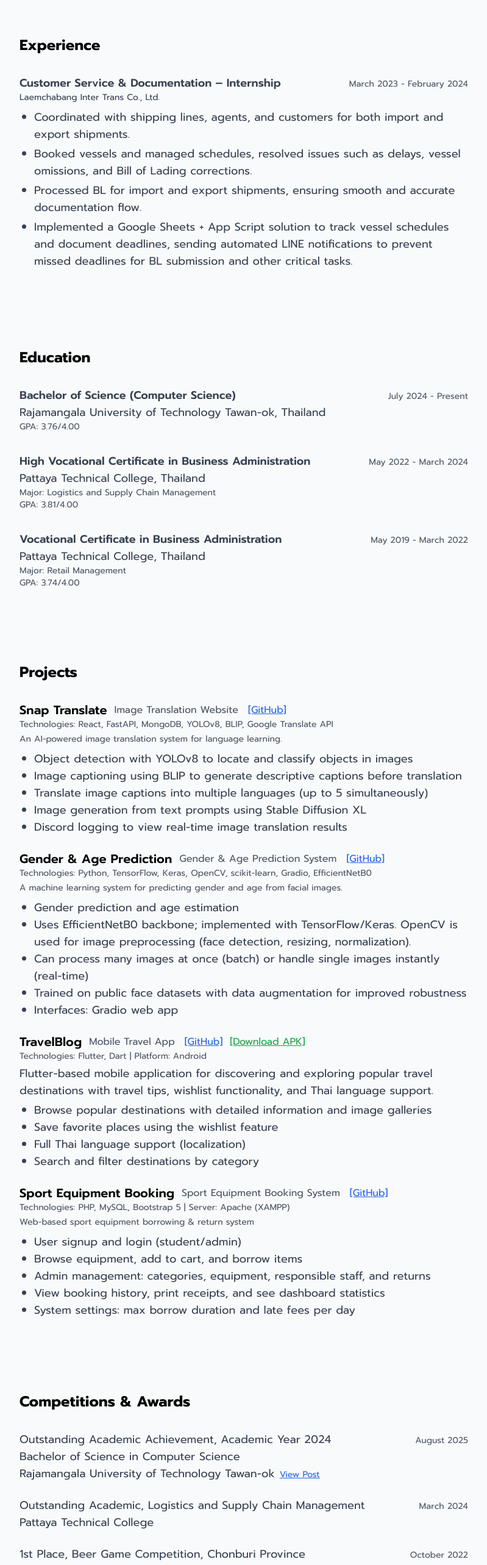
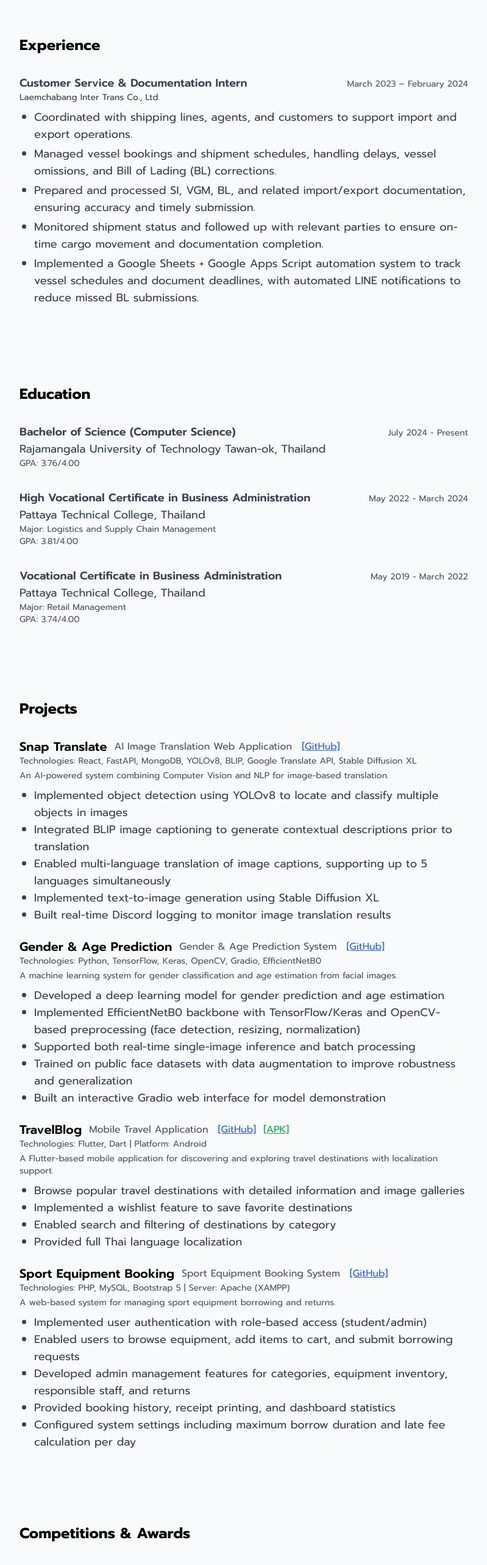
Before and after one commit to pawit5001/pawit5001.github.io, a React (Create React App) app: page / in a window 1280 px wide. Shown: the part 800-3366 px from the top of the page at 61% size, without its empty margins (240-1039 px from the left). Built offline with nearby package versions, Linux system fonts and the light colour scheme.

Commit message:
improve experience, projects, awards

```diff
--- a/src/sections/Experience.tsx
+++ b/src/sections/Experience.tsx
@@ -3,19 +3,62 @@ import React from "react";
 type Props = { lang?: string };
 
 const Experience: React.FC<Props> = ({ lang = "en" }) => (
-  <section id="experience" className="max-w-3xl mx-auto py-12 px-4 scroll-mt-20">
-    <h2 className="text-2xl font-bold mb-8">{lang === "th" ? "ประสบการณ์" : "Experience"}</h2>
+  <section
+    id="experience"
+    className="max-w-3xl mx-auto py-12 px-4 scroll-mt-20"
+  >
+    <h2 className="text-2xl font-bold mb-8">
+      {lang === "th" ? "ประสบการณ์ทำงาน" : "Experience"}
+    </h2>
+
     <div className="mb-8">
       <div className="flex flex-wrap justify-between items-baseline">
-        <p className="font-semibold">{lang === "th" ? "Customer Service & Documentation – Internship" : "Customer Service & Documentation – Internship"}</p>
-        <span className="text-sm text-gray-600">{lang === "th" ? "มีนาคม 2023 - กุมภาพันธ์ 2024" : "March 2023 - February 2024"}</span>
+        <p className="font-semibold">
+          {lang === "th"
+            ? "เจ้าหน้าที่บริการลูกค้าและเอกสาร – ฝึกงาน"
+            : "Customer Service & Documentation Intern"}
+        </p>
+        <span className="text-sm text-gray-600">
+          {lang === "th"
+            ? "มีนาคม 2023 – กุมภาพันธ์ 2024"
+            : "March 2023 – February 2024"}
+        </span>
       </div>
-      <p className="text-sm text-gray-700 mb-1">Laemchabang Inter Trans Co., Ltd.</p>
+
+      <p className="text-sm text-gray-700 mb-1">
+        Laemchabang Inter Trans Co., Ltd.
+      </p>
+
       <ul className="list-disc pl-6 mt-2 space-y-1">
-        <li>{lang === "th" ? "ประสานงานกับ Shipping Line, Agent , ขนส่งและลูกค้า สำหรับงาน Import/Export" : "Coordinated with shipping lines, agents, and customers for both import and export shipments."}</li>
-        <li>{lang === "th" ? "จองเรือและแก้ไขปัญหา Delay, Vessel Omission, Bill of Lading, และอื่นๆที่เกี่ยวข้อง" : "Booked vessels and managed schedules, resolved issues such as delays, vessel omissions, and Bill of Lading corrections."}</li>
-        <li>{lang === "th" ? "จัดทำ SI/VGM, BL และเอกสารอื่นๆที่เกี่ยวข้อง สำหรับ Import/Export" : "Processed BL for import and export shipments, ensuring smooth and accurate documentation flow."}</li>
-        <li>{lang === "th" ? "พัฒนา Google Sheets + App Script เพื่อติดตามวันที่เรือออก และ Deadline ของเอกสาร พร้อมส่ง LINE แจ้งเตือนอัตโนมัติ ป้องกันการส่ง BL ล่าช้าและงานสำคัญอื่นๆ" : "Implemented a Google Sheets + App Script solution to track vessel schedules and document deadlines, sending automated LINE notifications to prevent missed deadlines for BL submission and other critical tasks."}</li>
+        <li>
+          {lang === "th"
+            ? "ประสานงานกับสายเรือ ตัวแทน และลูกค้า เพื่อสนับสนุนกระบวนการนำเข้าและส่งออกสินค้า"
+            : "Coordinated with shipping lines, agents, and customers to support import and export operations."}
+        </li>
+
+        <li>
+          {lang === "th"
+            ? "ดำเนินการจองเรือและจัดการตารางเดินเรือ รวมถึงแก้ไขปัญหา เช่น ความล่าช้า การเปลี่ยนแปลงเรือ และการแก้ไขใบตราส่งสินค้า (BL)"
+            : "Managed vessel bookings and shipment schedules, handling delays, vessel omissions, and Bill of Lading (BL) corrections."}
+        </li>
+
+        <li>
+          {lang === "th"
+            ? "จัดทำและตรวจสอบเอกสาร SI, VGM, BL และเอกสารที่เกี่ยวข้องกับงานนำเข้า/ส่งออก ให้ถูกต้องครบถ้วน"
+            : "Prepared and processed SI, VGM, BL, and related import/export documentation, ensuring accuracy and timely submission."}
+        </li>
+
+        <li>
+          {lang === "th"
+            ? "ติดตามสถานะการขนส่งสินค้าและประสานงานกับหน่วยงานที่เกี่ยวข้อง เพื่อให้การขนส่งและเอกสารเป็นไปตามกำหนดเวลา"
+            : "Monitored shipment status and followed up with relevant parties to ensure on-time cargo movement and documentation completion."}
+        </li>
+
+        <li>
+          {lang === "th"
+            ? "พัฒนาและปรับปรุงระบบติดตามตารางเรือและกำหนดส่งเอกสารด้วย Google Sheets และ Google Apps Script พร้อมระบบแจ้งเตือนอัตโนมัติผ่าน LINE เพื่อป้องกันการส่ง BL ล่าช้า"
+            : "Implemented a Google Sheets + Google Apps Script automation system to track vessel schedules and document deadlines, with automated LINE notifications to reduce missed BL submissions."}
+        </li>
       </ul>
     </div>
   </section>
--- a/src/sections/Projects.tsx
+++ b/src/sections/Projects.tsx
@@ -4,77 +4,238 @@ type Props = { lang?: string };
 
 const Projects: React.FC<Props> = ({ lang = "en" }) => (
   <section id="projects" className="max-w-3xl mx-auto py-12 px-4 scroll-mt-20">
-    <h2 className="text-2xl font-bold mb-8">{lang === "th" ? "โปรเจกต์" : "Projects"}</h2>
+    <h2 className="text-2xl font-bold mb-8">
+      {lang === "th" ? "ผลงานโปรเจกต์" : "Projects"}
+    </h2>
 
+    {/* Snap Translate */}
     <div className="mb-6">
-      <div className="flex items-center">
+      <div className="flex items-center flex-wrap">
         <span className="text-lg md:text-xl font-semibold">Snap Translate</span>
-        <span className="ml-3 text-sm md:text-base text-gray-600">{lang === "th" ? "เว็บไซต์แปลภาษาจากรูปภาพ" : "Image Translation Website"}</span>
-        <a href="https://github.com/pawit5001/SnapTranslate" target="_blank" rel="noopener noreferrer" className="ml-4 text-blue-600 underline text-sm md:text-base">[GitHub]</a>
+        <span className="ml-3 text-sm md:text-base text-gray-600">
+          {lang === "th" ? "เว็บแอปพลิเคชันแปลภาษาจากภาพด้วย AI" : "AI Image Translation Web Application"}
+        </span>
+        <a
+          href="https://github.com/pawit5001/SnapTranslate"
+          target="_blank"
+          rel="noopener noreferrer"
+          className="ml-4 text-blue-600 underline text-sm md:text-base"
+        >
+          [GitHub]
+        </a>
       </div>
-      <p className="text-gray-600 text-sm mb-1">{lang === "th" ? "เทคโนโลยี: React, FastAPI, MongoDB, YOLOv8, BLIP, Google Translate API" : "Technologies: React, FastAPI, MongoDB, YOLOv8, BLIP, Google Translate API"}</p>
-      <p className="text-gray-600 text-sm mb-2">{lang === "th" ? "ระบบแปลภาพด้วย AI สำหรับการเรียนภาษา" : "An AI-powered image translation system for language learning."}</p>
+
+      <p className="text-gray-600 text-sm mb-1">
+        {lang === "th"
+          ? "เทคโนโลยีที่ใช้: React, FastAPI, MongoDB, YOLOv8, BLIP, Google Translate API, Stable Diffusion XL"
+          : "Technologies: React, FastAPI, MongoDB, YOLOv8, BLIP, Google Translate API, Stable Diffusion XL"}
+      </p>
+
+      <p className="text-gray-600 text-sm mb-2">
+        {lang === "th"
+          ? "ระบบแปลภาษาจากภาพโดยใช้ AI ผสานเทคโนโลยี Computer Vision และ NLP"
+          : "An AI-powered system combining Computer Vision and NLP for image-based translation."}
+      </p>
 
       <ul className="list-disc pl-6 mb-2 text-sm text-gray-700">
-        <li>{lang === "th" ? "ตรวจจับวัตถุด้วย YOLOv8 เพื่อทำนายภาพ" : "Object detection with YOLOv8 to locate and classify objects in images"}</li>
-        <li>{lang === "th" ? "สร้างคำบรรยายภาพด้วย BLIP เพื่ออธิบายรูปภาพก่อนนำไปแปลภาษา" : "Image captioning using BLIP to generate descriptive captions before translation"}</li>
-        <li>{lang === "th" ? "แปลภาพเป็นหลายภาษาได้ เลือกได้มากสุด 5 ภาษาพร้อมกัน" : "Translate image captions into multiple languages (up to 5 simultaneously)"}</li>
-        <li>{lang === "th" ? "สร้างภาพจากข้อความ (Stable Diffusion XL)" : "Image generation from text prompts using Stable Diffusion XL"}</li>
-        <li>{lang === "th" ? "Discord Log เพื่อดูบันทึกการแปลภาพแบบเรียลไทม์" : "Discord logging to view real-time image translation results"}</li>
+        <li>
+          {lang === "th"
+            ? "ตรวจจับและจำแนกวัตถุในภาพด้วย YOLOv8 เพื่อระบุวัตถุหลายชนิดในภาพอย่างแม่นยำ"
+            : "Implemented object detection using YOLOv8 to locate and classify multiple objects in images"}
+        </li>
+        <li>
+          {lang === "th"
+            ? "สร้างคำบรรยายภาพอัตโนมัติด้วย BLIP เพื่อรองรับการแปลรูปภาพที่หลากหลายมากยิ่งขึ้น"
+            : "Integrated BLIP image captioning to generate contextual descriptions prior to translation"}
+        </li>
+        <li>
+          {lang === "th"
+            ? "รองรับการแปลคำบรรยายภาพเป็นภาษาต่าง ๆ ได้พร้อมกันสูงสุด 5 ภาษา"
+            : "Enabled multi-language translation of image captions, supporting up to 5 languages simultaneously"}
+        </li>
+        <li>
+          {lang === "th"
+            ? "สร้างภาพจากข้อความด้วย Stable Diffusion XL เพื่อเพิ่มความเข้าใจและความน่าสนใจของเนื้อหา"
+            : "Implemented text-to-image generation using Stable Diffusion XL"}
+        </li>
+        <li>
+          {lang === "th"
+            ? "บันทึกผลการแปลภาพแบบเรียลไทม์ผ่าน Discord เพื่อการติดตามและตรวจสอบ"
+            : "Built real-time Discord logging to monitor image translation results"}
+        </li>
       </ul>
     </div>
 
+    {/* Gender & Age Prediction */}
     <div className="mb-6">
-      <div className="flex items-center">
+      <div className="flex items-center flex-wrap">
         <span className="text-lg md:text-xl font-semibold">Gender & Age Prediction</span>
-        <span className="ml-3 text-sm md:text-base text-gray-600">{lang === "th" ? "ระบบทำนายเพศและอายุ" : "Gender & Age Prediction System"}</span>
-        <a href="https://github.com/pawit5001/gender-age-prediction" target="_blank" rel="noopener noreferrer" className="ml-4 text-blue-600 underline text-sm md:text-base">[GitHub]</a>
+        <span className="ml-3 text-sm md:text-base text-gray-600">
+          {lang === "th" ? "ระบบทำนายเพศและอายุด้วย AI" : "Gender & Age Prediction System"}
+        </span>
+        <a
+          href="https://github.com/pawit5001/gender-age-prediction"
+          target="_blank"
+          rel="noopener noreferrer"
+          className="ml-4 text-blue-600 underline text-sm md:text-base"
+        >
+          [GitHub]
+        </a>
       </div>
 
-      <p className="text-gray-600 text-sm mb-1">{lang === "th" ? "เทคโนโลยี: Python, TensorFlow, Keras, OpenCV, scikit-learn, Gradio, EfficientNetB0" : "Technologies: Python, TensorFlow, Keras, OpenCV, scikit-learn, Gradio, EfficientNetB0"}</p>
-      <p className="text-gray-600 text-sm mb-2">{lang === "th" ? "ระบบทำนายเพศและอายุจากภาพใบหน้าด้วยโมเดล ML" : "A machine learning system for predicting gender and age from facial images."}</p>
+      <p className="text-gray-600 text-sm mb-1">
+        {lang === "th"
+          ? "เทคโนโลยีที่ใช้: Python, TensorFlow, Keras, OpenCV, Gradio, EfficientNetB0"
+          : "Technologies: Python, TensorFlow, Keras, OpenCV, Gradio, EfficientNetB0"}
+      </p>
+
+      <p className="text-gray-600 text-sm mb-2">
+        {lang === "th"
+          ? "ระบบ Machine Learning สำหรับทำนายเพศและอายุจากภาพใบหน้าอย่างแม่นยำและรวดเร็ว"
+          : "A machine learning system for gender classification and age estimation from facial images."}
+      </p>
 
       <ul className="list-disc pl-6 mb-2 text-sm text-gray-700">
-        <li>{lang === "th" ? "ทำนายเพศและอายุจากรูปภาพคน" : "Gender prediction and age estimation"}</li>
-        <li>{lang === "th" ? "การเตรียมข้อมูลก่อนนำไปเทรน (ขนาดรูปภาพ, ปรับมุม, การตรวจจับใบหน้า)" : "Uses EfficientNetB0 backbone; implemented with TensorFlow/Keras. OpenCV is used for image preprocessing (face detection, resizing, normalization)."}</li>
-        <li>{lang === "th" ? "รองรับการเทรนโมเดลเป็นชุด หลาย batch พร้อมกัน" : "Can process many images at once (batch) or handle single images instantly (real-time)"}</li>
-        <li>{lang === "th" ? "เทรนด้วยชุดข้อมูลภาพใบหน้า พร้อมเทคนิคเพิ่มความหลากหลายของข้อมูล" : "Trained on public face datasets with data augmentation for improved robustness"}</li>
-        <li>{lang === "th" ? "อินเตอร์เฟซ: Gradio web app" : "Interfaces: Gradio web app"}</li>
+        <li>
+          {lang === "th"
+            ? "พัฒนาโมเดล Deep Learning สำหรับทำนายเพศและอายุจากภาพใบหน้า"
+            : "Developed a deep learning model for gender prediction and age estimation"}
+        </li>
+        <li>
+          {lang === "th"
+            ? "ใช้ EfficientNetB0 เป็นโครงข่ายหลัก พร้อมเตรียมข้อมูลภาพด้วย OpenCV (ตรวจจับใบหน้า ปรับขนาด และปรับมาตรฐาน)"
+            : "Implemented EfficientNetB0 backbone with TensorFlow/Keras and OpenCV-based preprocessing (face detection, resizing, normalization)"}
+        </li>
+        <li>
+          {lang === "th"
+            ? "รองรับการประมวลผลทั้งแบบเรียลไทม์และแบบกลุ่ม (batch)"
+            : "Supported both real-time single-image inference and batch processing"}
+        </li>
+        <li>
+          {lang === "th"
+            ? "ฝึกโมเดลด้วยชุดข้อมูลสาธารณะ พร้อมเทคนิค Data Augmentation เพื่อเพิ่มความแม่นยำ"
+            : "Trained on public face datasets with data augmentation to improve robustness and generalization"}
+        </li>
+        <li>
+          {lang === "th"
+            ? "พัฒนาอินเทอร์เฟซทดลองใช้งานผ่าน Gradio เพื่อให้ผู้ใช้สามารถทดสอบระบบได้ง่าย"
+            : "Built an interactive Gradio web interface for model demonstration"}
+        </li>
       </ul>
     </div>
 
+{/* TravelBlog */}
 <div className="mb-6">
-      <div className="flex items-center">
+<div className="flex items-center flex-wrap">
   <span className="text-lg md:text-xl font-semibold">TravelBlog</span>
-        <span className="ml-3 text-sm md:text-base text-gray-600">{lang === "th" ? "แอปมือถือแนะนำสถานที่ท่องเที่ยว" : "Mobile Travel App"}</span>
-        <a href="https://github.com/pawit5001/TravelBlog" target="_blank" rel="noopener noreferrer" className="ml-4 text-blue-600 underline text-sm md:text-base">[GitHub]</a>
-        <a href="https://www.mediafire.com/file/v2oec2xoyqh92op/TravelBlog.apk/file" target="_blank" rel="noopener noreferrer" className="ml-3 text-green-600 underline text-sm md:text-base">[Download APK]</a>
+  <span className="ml-3 text-sm md:text-base text-gray-600">
+    {lang === "th" ? "แอปมือถือแนะนำสถานที่ท่องเที่ยว" : "Mobile Travel Application"}
+  </span>
+  <a
+    href="https://github.com/pawit5001/TravelBlog"
+    target="_blank"
+    rel="noopener noreferrer"
+    className="ml-4 text-blue-600 underline text-sm md:text-base"
+  >
+    [GitHub]
+  </a>
+  <a
+    href="https://www.mediafire.com/file/v2oec2xoyqh92op/TravelBlog.apk/file"
+    target="_blank"
+    rel="noopener noreferrer"
+    className="ml-3 text-green-600 underline text-sm md:text-base"
+  >
+    [APK]
+  </a>
 </div>
-      <p className="text-gray-600 text-sm mb-1">Technologies: Flutter, Dart | Platform: Android</p>
-      <p className="mb-1">{lang === "th" ? "Flutter-based mobile application for discovering and exploring popular travel destinations with travel tips, wishlist functionality, and Thai language support." : "Flutter-based mobile application for discovering and exploring popular travel destinations with travel tips, wishlist functionality, and Thai language support."}</p>
+
+<p className="text-gray-600 text-sm mb-1">
+  Technologies: Flutter, Dart | Platform: Android
+</p>
+
+<p className="text-gray-600 text-sm mb-2">
+    {lang === "th"
+      ? "แอปมือถือที่พัฒนาด้วย Flutter สำหรับค้นหาและบันทึกสถานที่ท่องเที่ยว พร้อมรองรับภาษาไทยอย่างสมบูรณ์"
+      : "A Flutter-based mobile application for discovering and exploring travel destinations with localization support."}
+</p>
+
 <ul className="list-disc pl-6 mb-2 text-sm text-gray-700">
-        <li>{lang === "th" ? "เลือกดูสถานที่ยอดนิยมพร้อมรายละเอียดของสถานที่" : "Browse popular destinations with detailed information and image galleries"}</li>
-        <li>{lang === "th" ? "บันทึกสถานที่ที่ชอบด้วยฟีเจอร์ Wishlist" : "Save favorite places using the wishlist feature"}</li>
-        <li>{lang === "th" ? "รองรับภาษาไทยเต็มรูปแบบ" : "Full Thai language support (localization)"}</li>
-        <li>{lang === "th" ? "ค้นหาและกรองสถานที่ตามหมวดหมู่" : "Search and filter destinations by category"}</li>
+  <li>
+    {lang === "th"
+      ? "เรียกดูสถานที่ท่องเที่ยวยอดนิยม พร้อมรายละเอียดและแกลเลอรีรูปภาพ"
+      : "Browse popular travel destinations with detailed information and image galleries"}
+  </li>
+  <li>
+    {lang === "th"
+      ? "บันทึกสถานที่ที่สนใจด้วยฟีเจอร์ Wishlist เพื่อการเข้าถึงที่รวดเร็ว"
+      : "Implemented a wishlist feature to save favorite destinations"}
+  </li>
+  <li>
+    {lang === "th"
+      ? "ค้นหาและกรองสถานที่ท่องเที่ยวตามหมวดหมู่ได้อย่างสะดวก"
+      : "Enabled search and filtering of destinations by category"}
+  </li>
+  <li>
+    {lang === "th"
+      ? "รองรับการใช้งานภาษาไทยอย่างสมบูรณ์แบบ"
+      : "Provided full Thai language localization"}
+  </li>
 </ul>
 </div>
 
+    {/* Sport Equipment Booking */}
     <div className="mb-6">
-      <div className="flex items-center">
+      <div className="flex items-center flex-wrap">
         <span className="text-lg md:text-xl font-semibold">Sport Equipment Booking</span>
-        <span className="ml-3 text-sm md:text-base text-gray-600">{lang === "th" ? "ระบบยืม-คืนอุปกรณ์กีฬา" : "Sport Equipment Booking System"}</span>
-        <a href="https://github.com/pawit5001/Sport-equipment-booking" target="_blank" rel="noopener noreferrer" className="ml-4 text-blue-600 underline text-sm md:text-base">[GitHub]</a>
+        <span className="ml-3 text-sm md:text-base text-gray-600">
+          {lang === "th" ? "ระบบจองและยืม-คืนอุปกรณ์กีฬา" : "Sport Equipment Booking System"}
+        </span>
+        <a
+          href="https://github.com/pawit5001/Sport-equipment-booking"
+          target="_blank"
+          rel="noopener noreferrer"
+          className="ml-4 text-blue-600 underline text-sm md:text-base"
+        >
+          [GitHub]
+        </a>
       </div>
-      <p className="text-gray-600 text-sm mb-1">Technologies: PHP, MySQL, Bootstrap 5 | Server: Apache (XAMPP)</p>
-      <p className="text-gray-600 text-sm mb-2">{lang === "th" ? "ระบบยืม-คืนอุปกรณ์กีฬา" : "Web-based sport equipment borrowing & return system"}</p>
 
-      <ul className="list-disc pl-6 text-left mb-2 text-sm text-gray-700">
-          <li>{lang === "th" ? "สมัครสมาชิกและเข้าสู่ระบบผู้ใช้ (นักศึกษา/แอดมิน)" : "User signup and login (student/admin)"}</li>
-          <li>{lang === "th" ? "เรียกดูอุปกรณ์ จัดใส่ตะกร้า และทำการยืม" : "Browse equipment, add to cart, and borrow items"}</li>
-          <li>{lang === "th" ? "การจัดการ: หมวดหมู่, อุปกรณ์, ผู้รับผิดชอบ และการคืนอุปกรณ์ที่ยืม" : "Admin management: categories, equipment, responsible staff, and returns"}</li>
-          <li>{lang === "th" ? "ดูประวัติการจอง พิมพ์ใบเสร็จ และสถิติในแดชบอร์ด" : "View booking history, print receipts, and see dashboard statistics"}</li>
-          <li>{lang === "th" ? "การตั้งค่าระบบ: ระยะเวลาในการยืมสูงสุดและค่าปรับ" : "System settings: max borrow duration and late fees per day"}</li>
+      <p className="text-gray-600 text-sm mb-1">
+        Technologies: PHP, MySQL, Bootstrap 5 | Server: Apache (XAMPP)
+      </p>
+
+      <p className="text-gray-600 text-sm mb-2">
+        {lang === "th"
+          ? "ระบบเว็บสำหรับบริหารจัดการการจองและยืม-คืนอุปกรณ์กีฬาอย่างมีประสิทธิภาพ"
+          : "A web-based system for managing sport equipment borrowing and returns."}
+      </p>
+
+      <ul className="list-disc pl-6 mb-2 text-sm text-gray-700">
+        <li>
+          {lang === "th"
+            ? "ระบบสมัครสมาชิกและเข้าสู่ระบบ พร้อมแยกสิทธิ์การใช้งานระหว่างผู้ใช้ทั่วไปและผู้ดูแลระบบ"
+            : "Implemented user authentication with role-based access (student/admin)"}
+        </li>
+        <li>
+          {lang === "th"
+            ? "เลือกดูอุปกรณ์ เพิ่มลงตะกร้า และทำรายการยืมได้อย่างสะดวก"
+            : "Enabled users to browse equipment, add items to cart, and submit borrowing requests"}
+        </li>
+        <li>
+          {lang === "th"
+            ? "ระบบจัดการอุปกรณ์ หมวดหมู่ ผู้รับผิดชอบ และการคืน สำหรับผู้ดูแลระบบ"
+            : "Developed admin management features for categories, equipment inventory, responsible staff, and returns"}
+        </li>
+        <li>
+          {lang === "th"
+            ? "แสดงประวัติการยืม ใบเสร็จ และสถิติการใช้งานผ่านแดชบอร์ด"
+            : "Provided booking history, receipt printing, and dashboard statistics"}
+        </li>
+        <li>
+          {lang === "th"
+            ? "ตั้งค่าระยะเวลาการยืมสูงสุดและคำนวณค่าปรับรายวันโดยอัตโนมัติ"
+            : "Configured system settings including maximum borrow duration and late fee calculation per day"}
+        </li>
       </ul>
     </div>
   </section>
```
Lines whose indentation alone changed are shown as unchanged.
